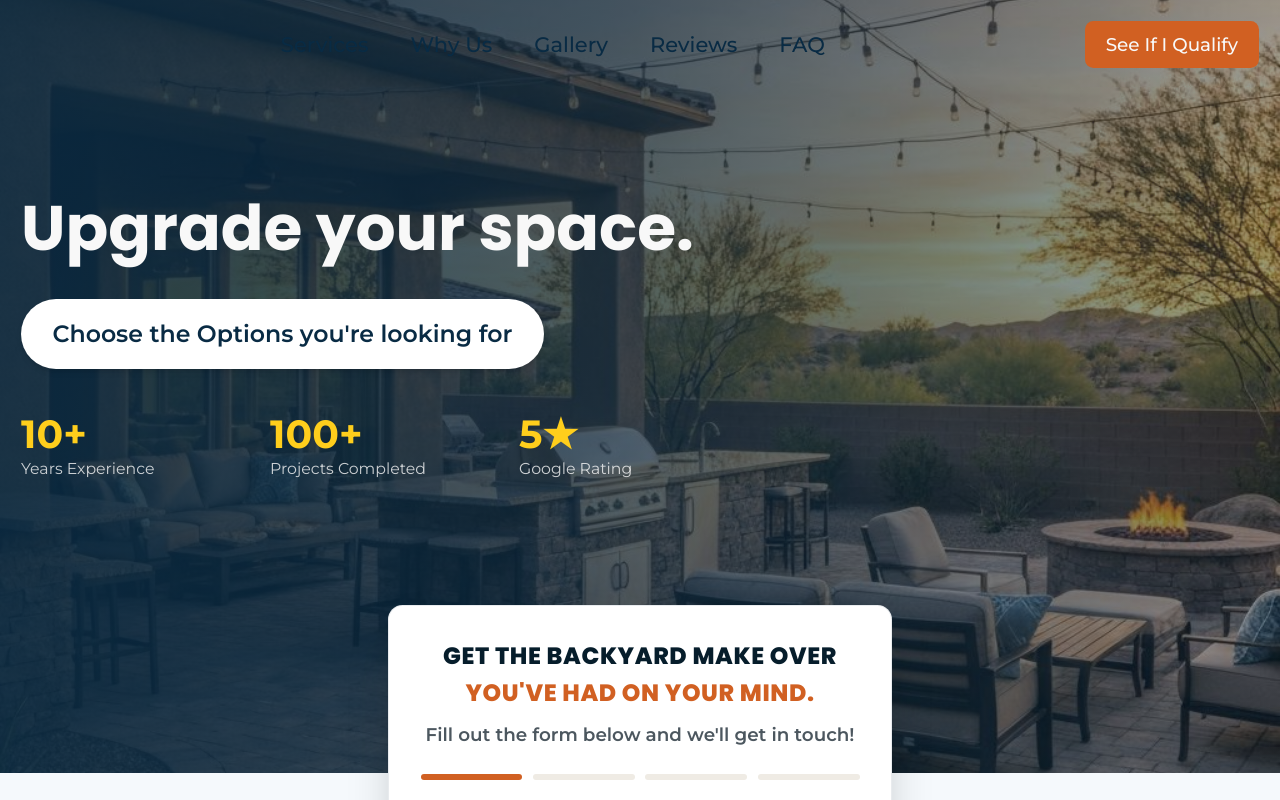
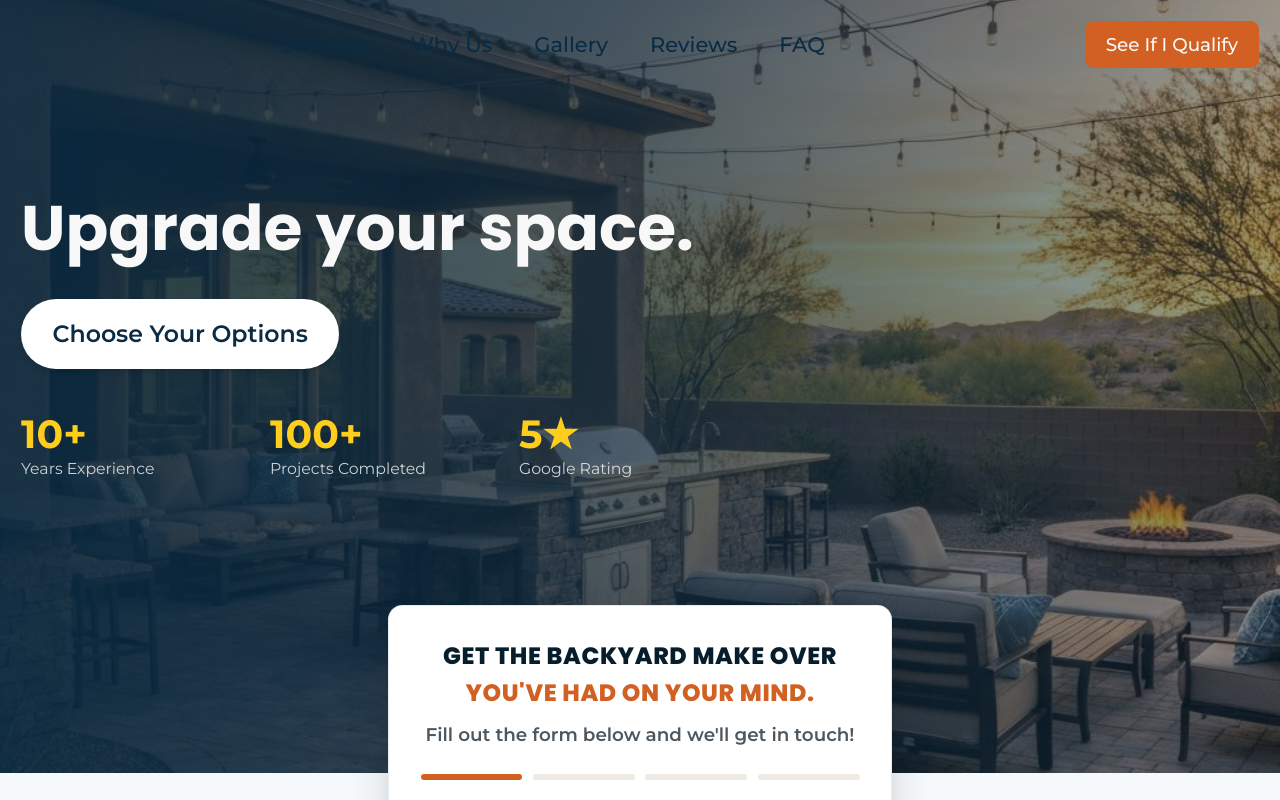
Before and after one commit to Fbet590/Phoenix-Pavers-Turf, a Next.js app: page / in a window 1280 px wide. Shown: the top 800 px of the page. Built offline with nearby package versions, Linux system fonts and the light colour scheme; a web font is replaced by a local one.

Commit message:
Update hero button label to Choose Your Options

```diff
--- a/components/landing/hero.tsx
+++ b/components/landing/hero.tsx
@@ -224,7 +224,7 @@ export function Hero() {
                 type="button"
                 className="mt-6 inline-flex items-center rounded-full bg-white px-6 py-3 text-base md:text-lg font-semibold text-primary leading-relaxed shadow-md hover:bg-white/90 transition-colors"
               >
-                Choose the Options you&apos;re looking for
+                Choose Your Options
               </button>
 
               {/* Stats */}
```
